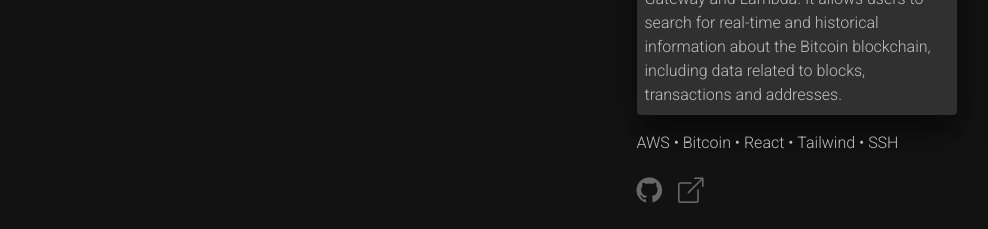
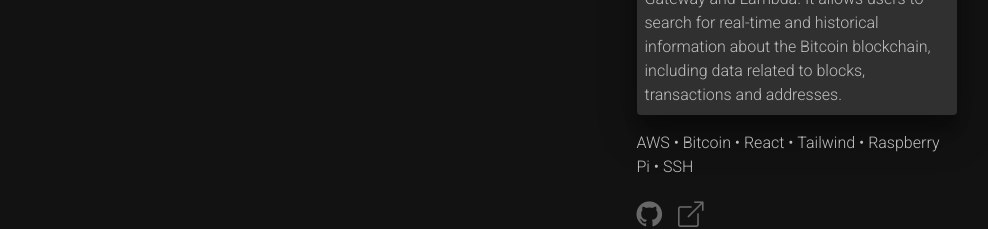
Before and after one commit to tigeryant/tigeryant.github.io, a React (Create React App) app: page / in a window 1280 px wide. Shown: the part 6360-6589 px from the top of the page, without its empty margins (146-1134 px from the left). Built offline with nearby package versions, Linux system fonts and the light colour scheme.

Commit message:
updated cherry project tech

```diff
--- a/src/components/content/projects/cherry.js
+++ b/src/components/content/projects/cherry.js
@@ -8,6 +8,7 @@ const data = {
     'Bitcoin',
     'React',
     'Tailwind',
+    'Raspberry Pi',
     'SSH'
   ],
 }
```
